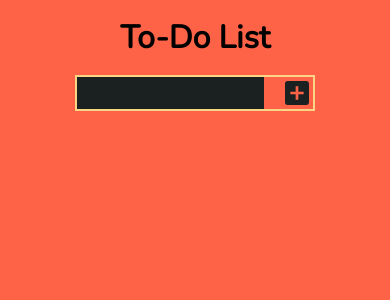
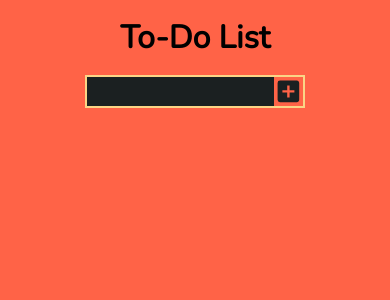
Before and after one commit to GSKang94/React-To-Do, a React (Create React App) app: page / in a window 390 px wide. Shown: the top 300 px of the page. Built offline with nearby package versions, Linux system fonts and the light colour scheme.

Commit message:
made responsive

```diff
--- a/src/App.scss
+++ b/src/App.scss
@@ -11,12 +11,12 @@
 body {
   background-color: tomato;
   font-family: "Nunito", sans-serif;
+  display: flex;
+  justify-content: center;
 }
 
 .container {
   text-align: center;
-  width: 20rem;
-  margin: 0 auto;
   h1 {
     margin: 1rem 0;
   }
@@ -24,7 +24,7 @@ body {
 
 form {
   display: flex;
-  width: 15rem;
+  // width: 15rem;
   justify-content: space-between;
   margin: 0 auto;
   border: 2px solid #fad586;
@@ -37,8 +37,8 @@ form {
     padding: 0;
     background: none;
     .add-icon {
-      width: 2rem;
-      height: 2rem;
+      width: 1.8rem;
+      height: 1.8rem;
       vertical-align: middle;
       color: #1b2021;
     }
@@ -55,7 +55,6 @@ form {
   user-select: none;
   margin-top: 3rem;
   border-radius: 10px;
-  width: 80%;
   margin: 2rem auto;
   li {
     display: flex;
```
